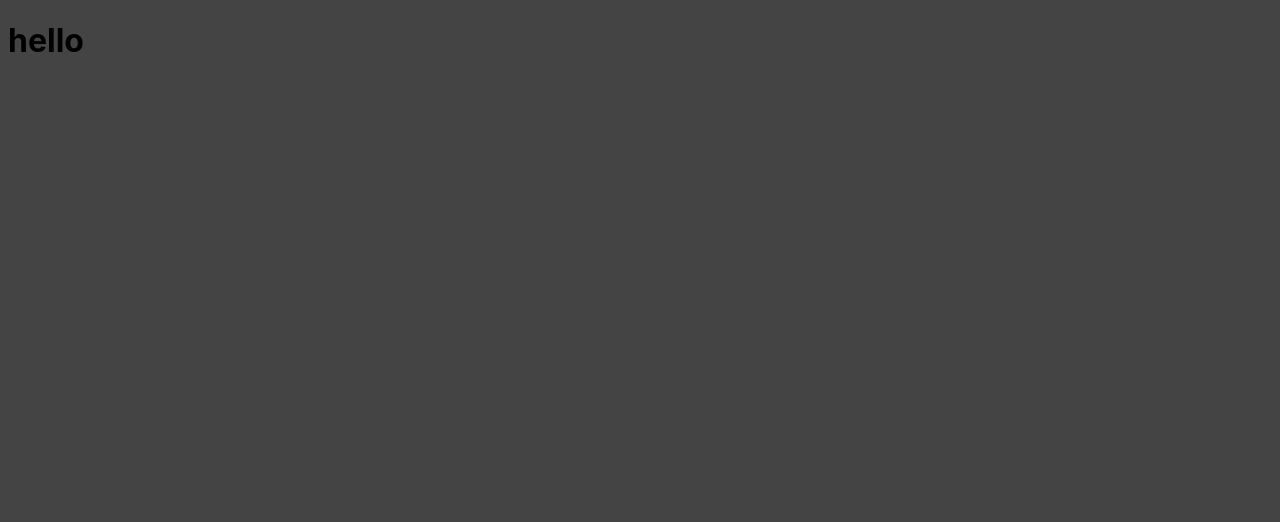
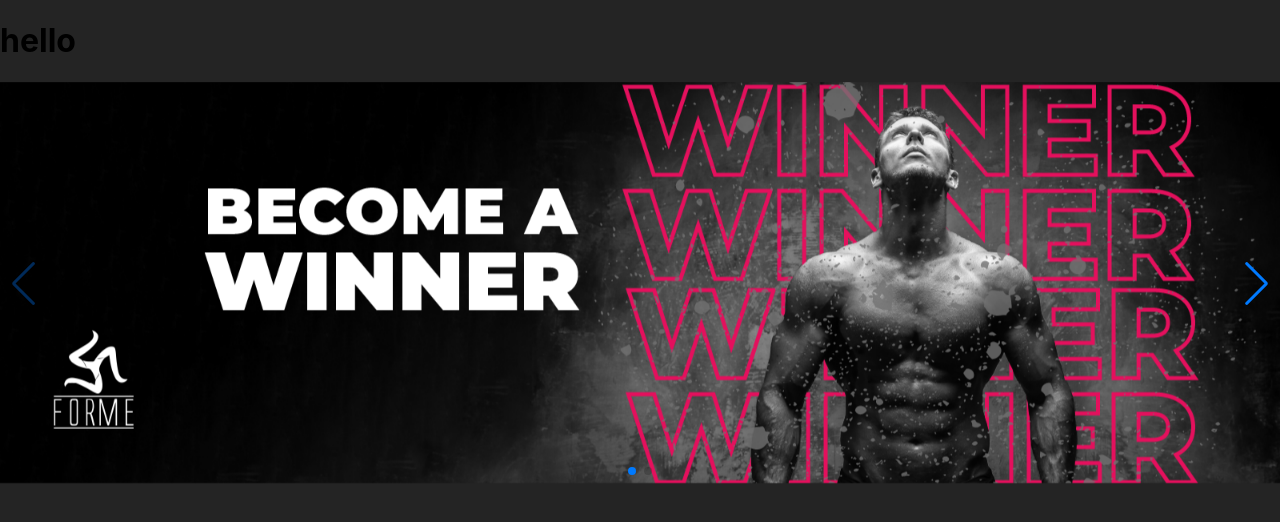
Before and after one commit to cayosantana/site-forme-project, a React (Vite) app: page / in a window 1280 px wide. Shown: the top 522 px of the page. Built offline with nearby package versions, Linux system fonts and the light colour scheme.

Commit message:
Criação Slider no Home

```diff
--- a/package.json
+++ b/package.json
@@ -11,7 +11,8 @@
   },
   "dependencies": {
     "react": "^18.2.0",
-    "react-dom": "^18.2.0"
+    "react-dom": "^18.2.0",
+    "swiper": "^11.0.5"
   },
   "devDependencies": {
     "@types/react": "^18.2.15",
--- /dev/null
+++ b/src/components/home/home.css
@@ -0,0 +1,4 @@
+.slide-item {
+    width: 100%;
+    object-fit: cover;
+}
--- a/src/components/home/home.jsx
+++ b/src/components/home/home.jsx
@@ -1,11 +1,32 @@
 import React from 'react';
+import './home.css'
+
+import { Swiper, SwiperSlide } from 'swiper/react'
+import slide01 from './imagens/banner-forme01-desk.png'
+import slide02 from './imagens/banner-forme02-desk.png'
 
 const Home = () => {
+
+    const slides = [
+        {id: '1', image: slide01},
+        {id: '2', image: slide02},
+    ]
+
     return (
         <>
             <div>
                 <h1>hello</h1>
             </div>
+            <div>
+                <Swiper slidesPerView={1} pagination={{ clickable: true }} navigation>
+                    {slides.map((item) => (
+                        <SwiperSlide key={item.id}>
+                            <img src={item.image} alt="slider" className='slide-item'/>
+                        </SwiperSlide>
+                    ))}
+                </Swiper>
+            </div>
+
         </>
      );
 }
--- a/src/index.css
+++ b/src/index.css
@@ -1,4 +1,6 @@
-* {
+body {
   font-family: Inter, system-ui, Avenir, Helvetica, Arial, sans-serif;
-  background-color: #444;
+  background-color: #242424;
+  margin: 0;
+  padding: 0;
 }
--- a/src/main.jsx
+++ b/src/main.jsx
@@ -4,6 +4,14 @@ import ReactDOM from 'react-dom/client'
 import './index.css'
 import Home from './components/home/home'
 
+import { register } from 'swiper/element/bundle'
+
+register();
+import 'swiper/css';
+import 'swiper/css/navigation';
+import 'swiper/css/pagination';
+import 'swiper/css/scrollbar';
+
 ReactDOM.createRoot(document.getElementById('root')).render(
   <React.StrictMode>
     <Home />
```
Also changed, not shown: 1 other file (tests, documents, lock files or other folders).
